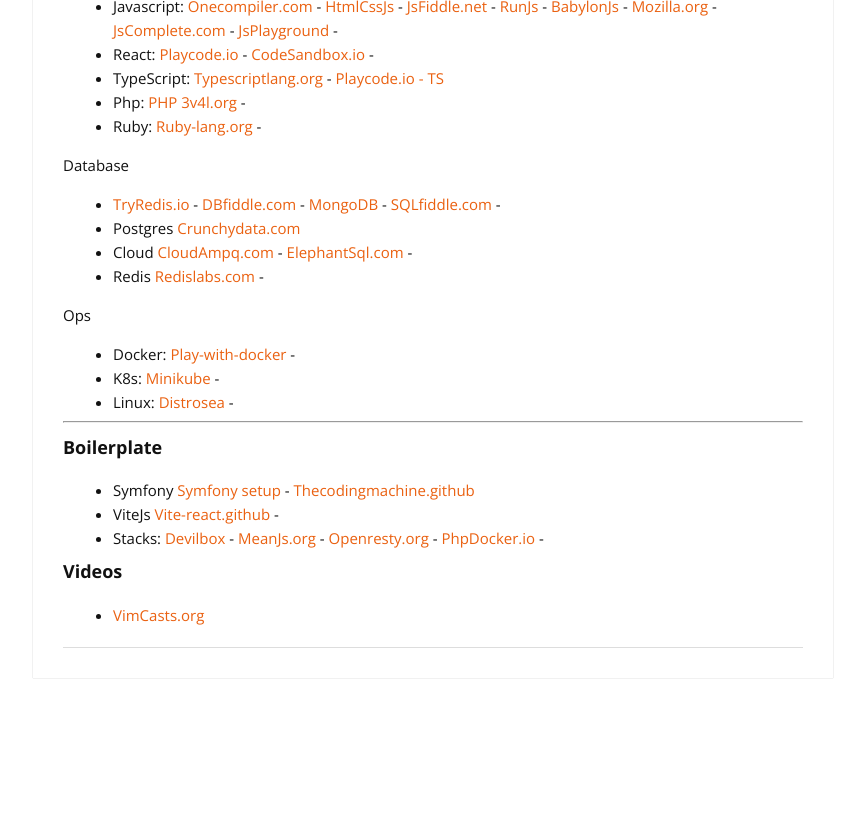
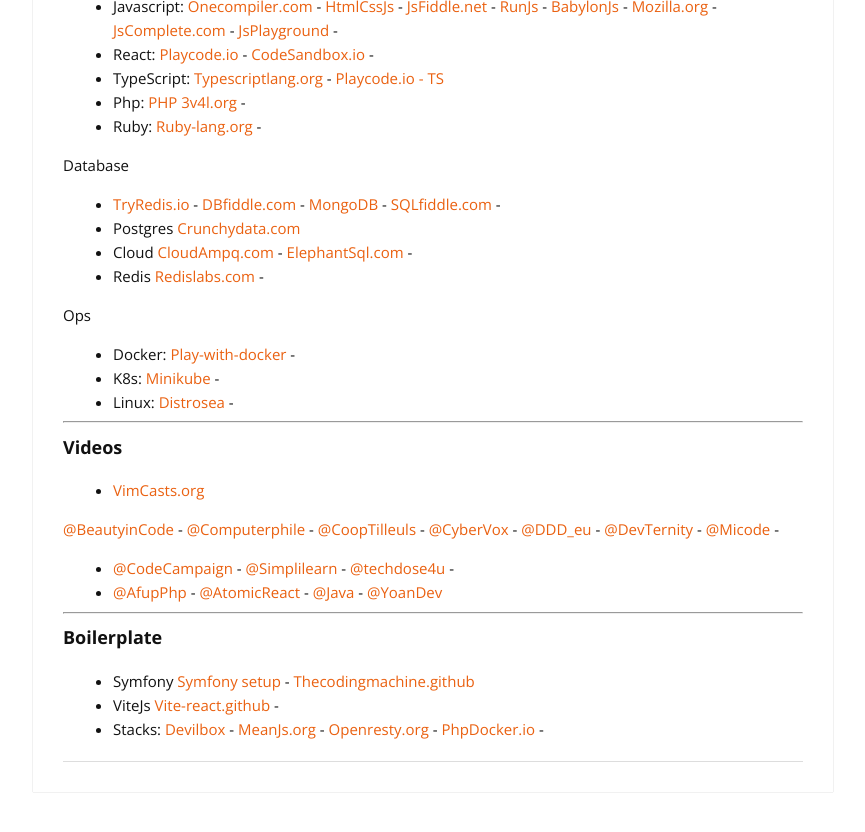
Before and after one commit to cylmat/cylmat.github.io, a Jekyll site: the page built from _pages/train.md, in a window 1280 px wide and 900 px high, scrolled down 1682 px. Shown: the top 832 px of the window, without its empty margins (207-1072 px from the left). Built offline with Jekyll 4.4.1, drawn with Linux system fonts in a browser that asks for light colours; nearby versions of some CDN libraries; before the commit the page ends 2468 px from its top, so only the background shows below that.

Commit message:
Update train.md

```diff
--- a/_pages/train.md
+++ b/_pages/train.md
@@ -88,12 +88,30 @@
 * Linux: [Distrosea](https://distrosea.com) -
 
 ---
+### Videos
+
+- [VimCasts.org](http://vimcasts.org)
+
+[@BeautyinCode](https://www.youtube.com/@BeautyinCode) -
+[@Computerphile](https://www.youtube.com/@Computerphile) -
+[@CoopTilleuls](https://www.youtube.com/@coopTilleuls) -
+[@CyberVox](https://www.youtube.com/@CyberVox) -
+[@DDD_eu](https://www.youtube.com/@ddd_eu) -
+[@DevTernity](https://www.youtube.com/@DevTernity) -
+[@Micode](https://www.youtube.com/@Micode) -
+*
+[@CodeCampaign](https://www.youtube.com/@CodeCampaign) -
+[@Simplilearn](https://www.youtube.com/@SimplilearnOfficial) -
+[@techdose4u](https://www.youtube.com/@techdose4u) -
+*
+[@AfupPhp](https://www.youtube.com/@afupPHP) -
+[@AtomicReact](https://www.youtube.com/@atomicreact) -
+[@Java](https://www.youtube.com/@java) -
+[@YoanDev](https://m.youtube.com/@yoandevco)
+
+---
 ### Boilerplate
 
 - Symfony [Symfony setup](https://symfony.com/doc/current/setup.html) - [Thecodingmachine.github](https://thecodingmachine.github.io/symfony-boilerplate)
 - ViteJs [Vite-react.github](https://github.com/RicardoValdovinos/vite-react-boilerplate) -
 - Stacks: [Devilbox](http://devilbox.org) - [MeanJs.org](http://meanjs.org) - [Openresty.org](https://openresty.org) - [PhpDocker.io](https://phpdocker.io) -
-
-### Videos
-
-- [VimCasts.org](http://vimcasts.org)
```
